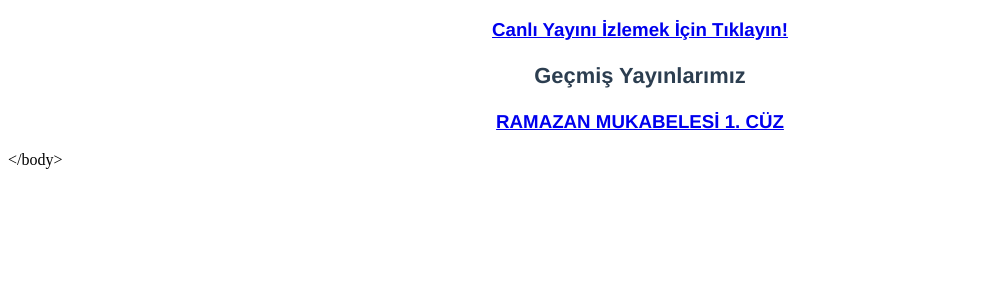
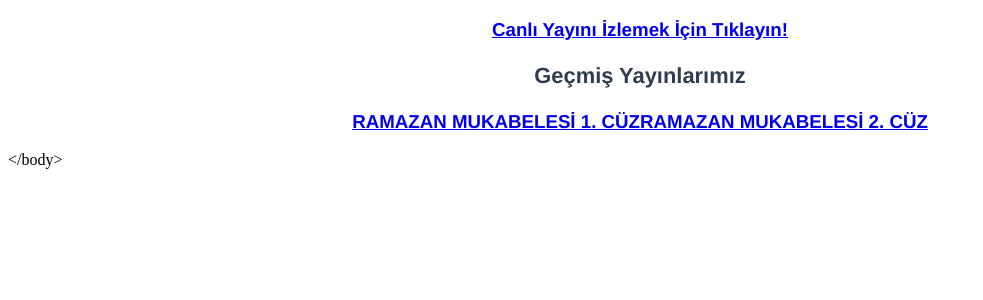
Before and after one commit to Abdulsametileri/mukabele, a Vue app: page / in a window 1280 px wide. Shown: the top 300 px of the page, without its empty margins (0-983 px from the left). Built offline with nearby package versions, Linux system fonts and the light colour scheme.

Commit message:
Update App.vue

```diff
--- a/src/App.vue
+++ b/src/App.vue
@@ -16,6 +16,7 @@
       <h3>Geçmiş Yayınlarımız</h3>
 
       <a href="https://www.youtube.com/watch?v=oB1zixMQEro">RAMAZAN MUKABELESİ 1. CÜZ</a>
+      <a href="https://www.youtube.com/watch?v=5jKn8cbNa-E&feature=youtu.be">RAMAZAN MUKABELESİ 2. CÜZ </a>
     </h3>
   </div>
 </template>
```
